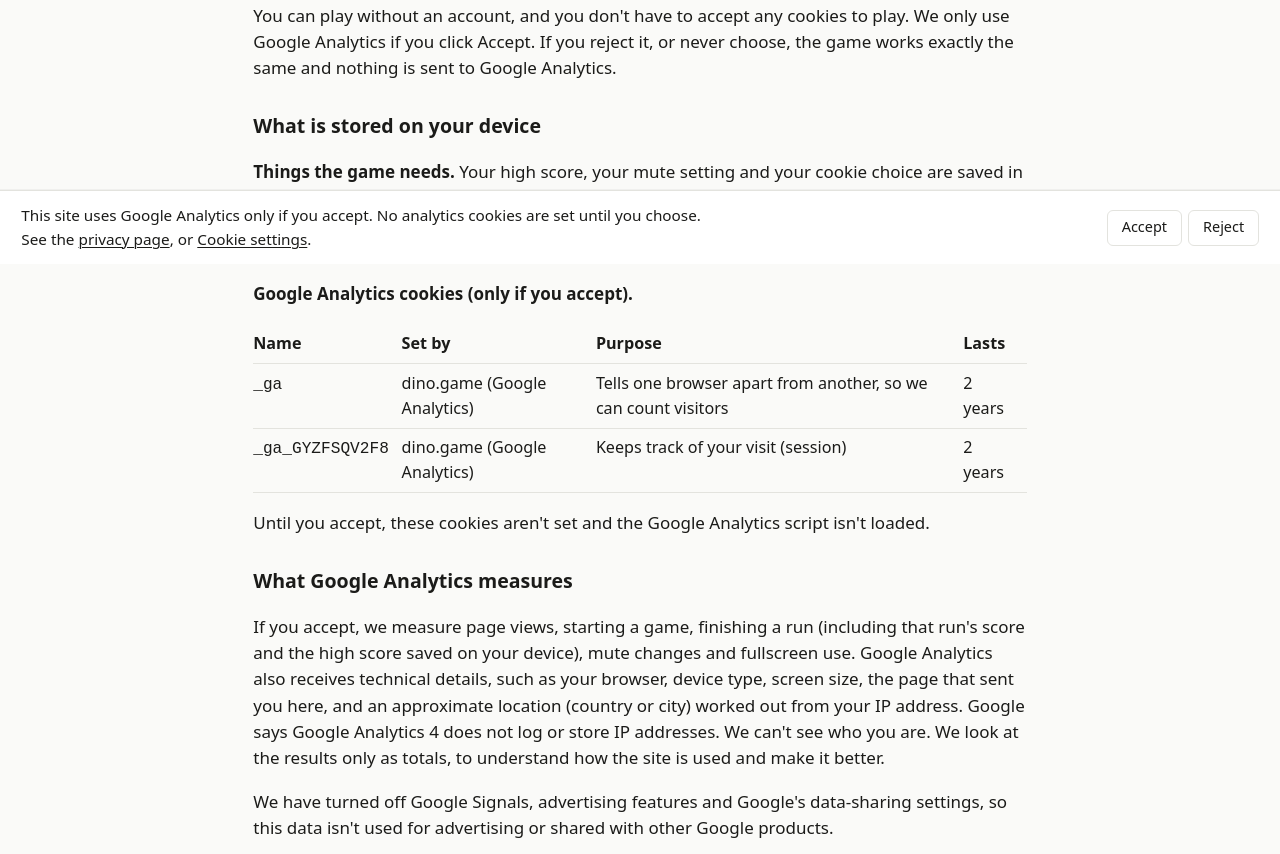
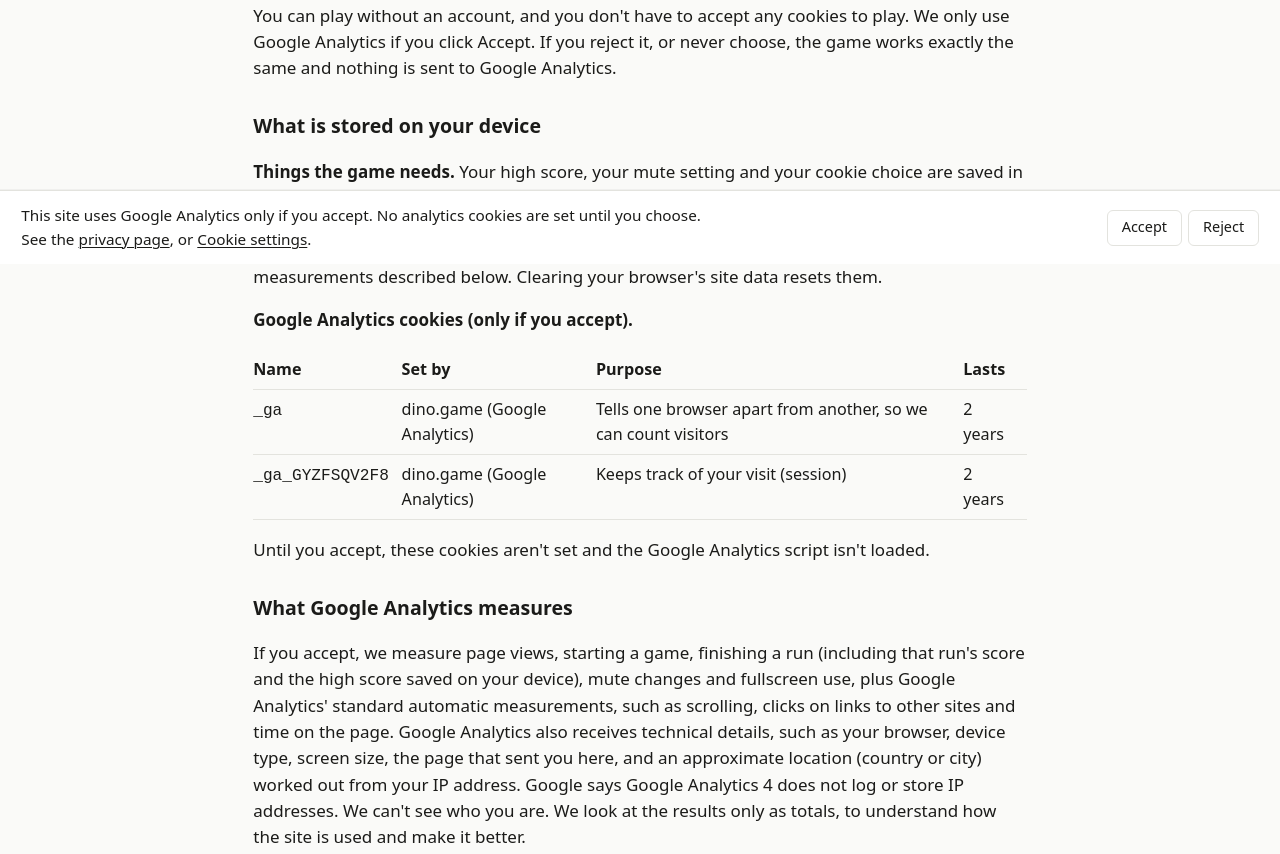
Before and after one commit to Right-Stacking5441/dino-preview, a plain HTML site: page privacy/index.html in a window 1280 px wide. Shown: the part 536-1390 px from the top of the page. Drawn offline with Linux system fonts and the light colour scheme.

Commit message:
Preview: Legal's finished privacy draft (including l.29 and l.42)
Hosting, retention, contact and date brackets remain for launch.
Not the live site.

```diff
--- a/privacy/index.html
+++ b/privacy/index.html
@@ -48,7 +48,7 @@
     <p>You can play without an account, and you don't have to accept any cookies to play. We only use Google Analytics if you click Accept. If you reject it, or never choose, the game works exactly the same and nothing is sent to Google Analytics.</p>
 
     <h2>What is stored on your device</h2>
-    <p><strong>Things the game needs.</strong> Your high score, your mute setting and your cookie choice are saved in your browser's local storage on this device. They are used only to run the game and remember your choice, and they aren't sent to us. No consent is needed for these because they are strictly necessary for things you've asked for. Clearing your browser's site data resets them.</p>
+    <p><strong>Things the game needs.</strong> Your high score, your mute setting and your cookie choice are saved in your browser's local storage on this device. They are used only to run the game and remember your choice. No consent is needed for these because they are strictly necessary for things you've asked for. If you accept analytics, a finished run's score and your high score are included in the measurements described below. Clearing your browser's site data resets them.</p>
     <p><strong>Google Analytics cookies (only if you accept).</strong></p>
     <table>
       <thead>
@@ -77,7 +77,7 @@
     <p>Until you accept, these cookies aren't set and the Google Analytics script isn't loaded.</p>
 
     <h2>What Google Analytics measures</h2>
-    <p>If you accept, we measure page views, starting a game, finishing a run (including that run's score and the high score saved on your device), mute changes and fullscreen use. Google Analytics also receives technical details, such as your browser, device type, screen size, the page that sent you here, and an approximate location (country or city) worked out from your IP address. Google says Google Analytics 4 does not log or store IP addresses. We can't see who you are. We look at the results only as totals, to understand how the site is used and make it better.</p>
+    <p>If you accept, we measure page views, starting a game, finishing a run (including that run's score and the high score saved on your device), mute changes and fullscreen use, plus Google Analytics' standard automatic measurements, such as scrolling, clicks on links to other sites and time on the page. Google Analytics also receives technical details, such as your browser, device type, screen size, the page that sent you here, and an approximate location (country or city) worked out from your IP address. Google says Google Analytics 4 does not log or store IP addresses. We can't see who you are. We look at the results only as totals, to understand how the site is used and make it better.</p>
     <p>We have turned off Google Signals, advertising features and Google's data-sharing settings, so this data isn't used for advertising or shared with other Google products.</p>
 
     <h2>Our legal basis</h2>
```
